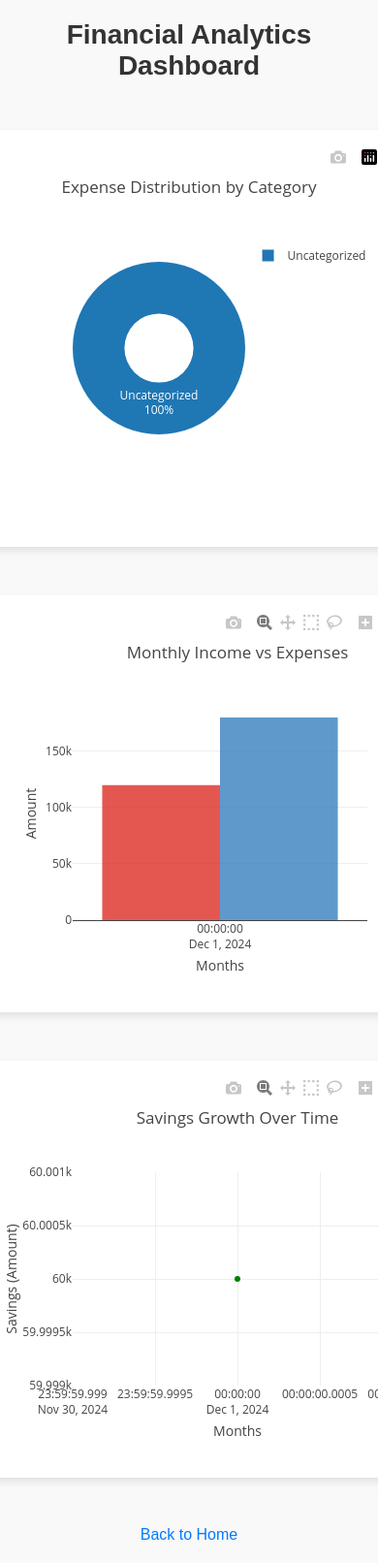
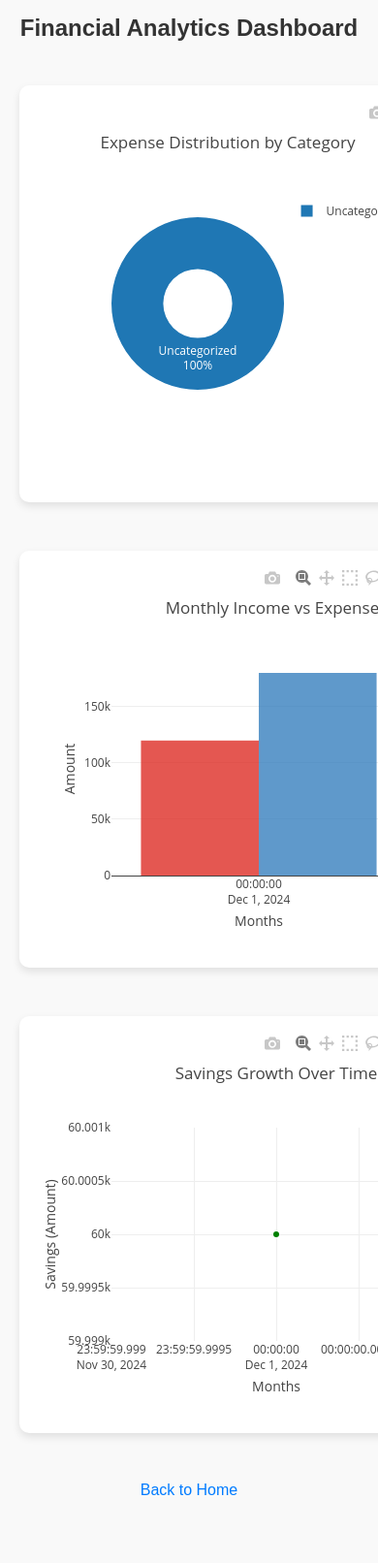
Before and after one commit to Dkmbugua/Ver_Expense_Tracker, a Flask app: page /analytics in a window 390 px wide; the page is wider, and only the part inside the window is pictured. Shown: that part at 97% size. After the commit the page ends 1542 px from the top of that part, so only its background shows below. Run offline with Flask 3, Linux system fonts and the light colour scheme; a user stored in the database is signed in; data comes from the database, SQL or seed files in the repository; some libraries are stand-ins or nearby versions.

Commit message:
adjust css

```diff
--- a/templates/analytics.html
+++ b/templates/analytics.html
@@ -25,25 +25,35 @@
             padding: 20px;
         }
         .chart {
-            flex: 1 1 30%; /* Ensures three charts per row with enough spacing */
+            flex: 1 1 30%; /* Default: three charts per row */
             max-width: 500px;
-            min-width: 400px; /* Ensures the charts are not too small */
+            min-width: 400px; /* Ensures charts are not too small */
             margin: 10px;
-            box-shadow: 0 4px 8px rgba(0, 0, 0, 0.1); /* Add a subtle shadow for better visuals */
+            box-shadow: 0 4px 8px rgba(0, 0, 0, 0.1); /* Subtle shadow for visuals */
             border-radius: 10px; /* Rounded corners */
             background-color: #ffffff;
             padding: 15px; /* Padding inside each chart box */
         }
 
-        /* Responsive Design */
+        /* Medium screens (e.g., tablets) */
         @media (max-width: 1200px) {
             .chart {
                 flex: 1 1 45%; /* Two charts per row for medium screens */
             }
         }
+
+        /* Small screens (e.g., phones) */
         @media (max-width: 768px) {
+            .charts-container {
+                flex-direction: column; /* Stack charts vertically */
+            }
             .chart {
-                flex: 1 1 90%; /* Full-width charts for smaller screens */
+                flex: 1 1 90%; /* Full-width charts */
+                margin: 10px 0; /* Add vertical spacing */
+            }
+            h1 {
+                font-size: 24px; /* Adjust heading size */
+                margin: 15px 0;
             }
         }
     </style>
```
